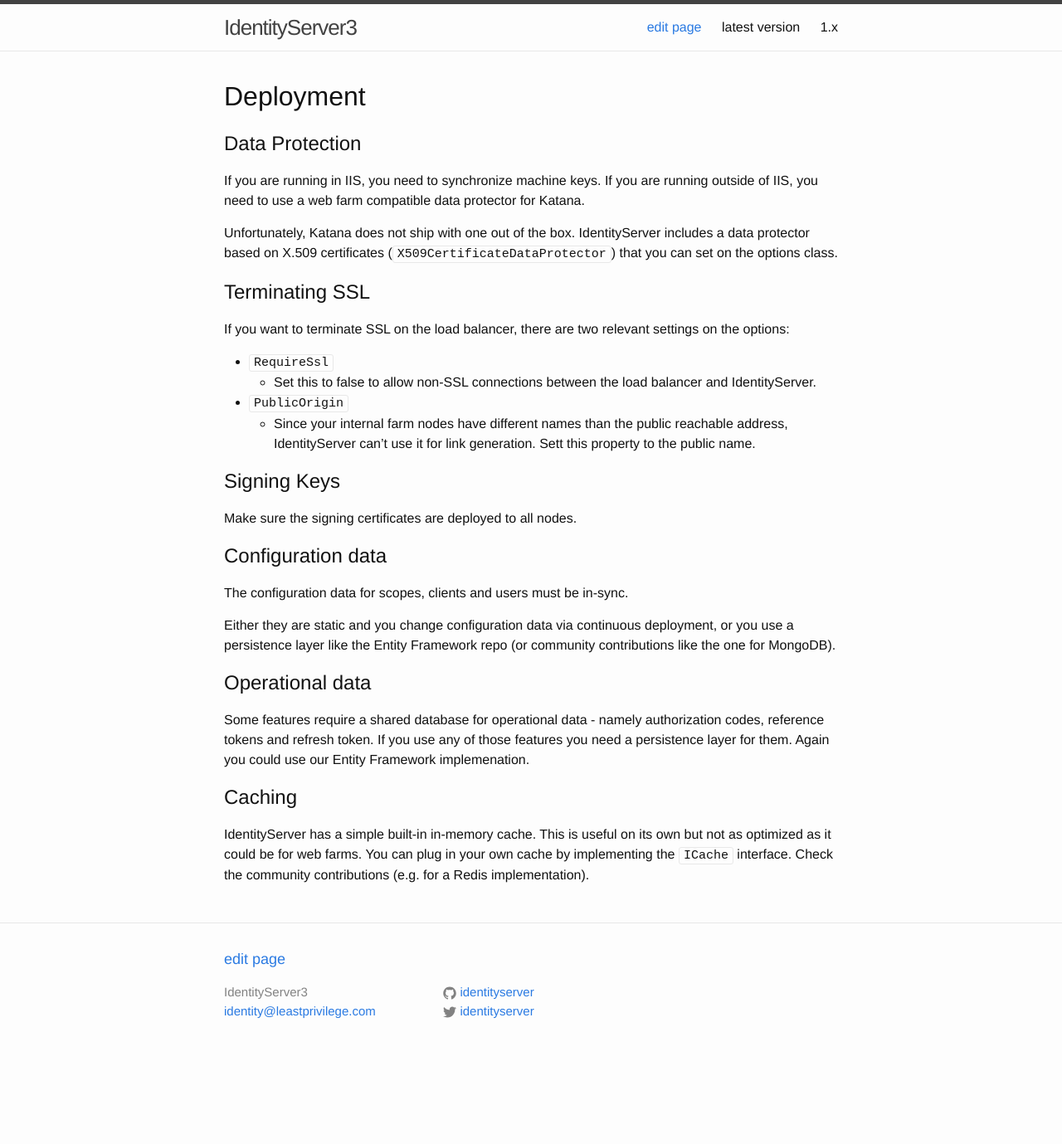
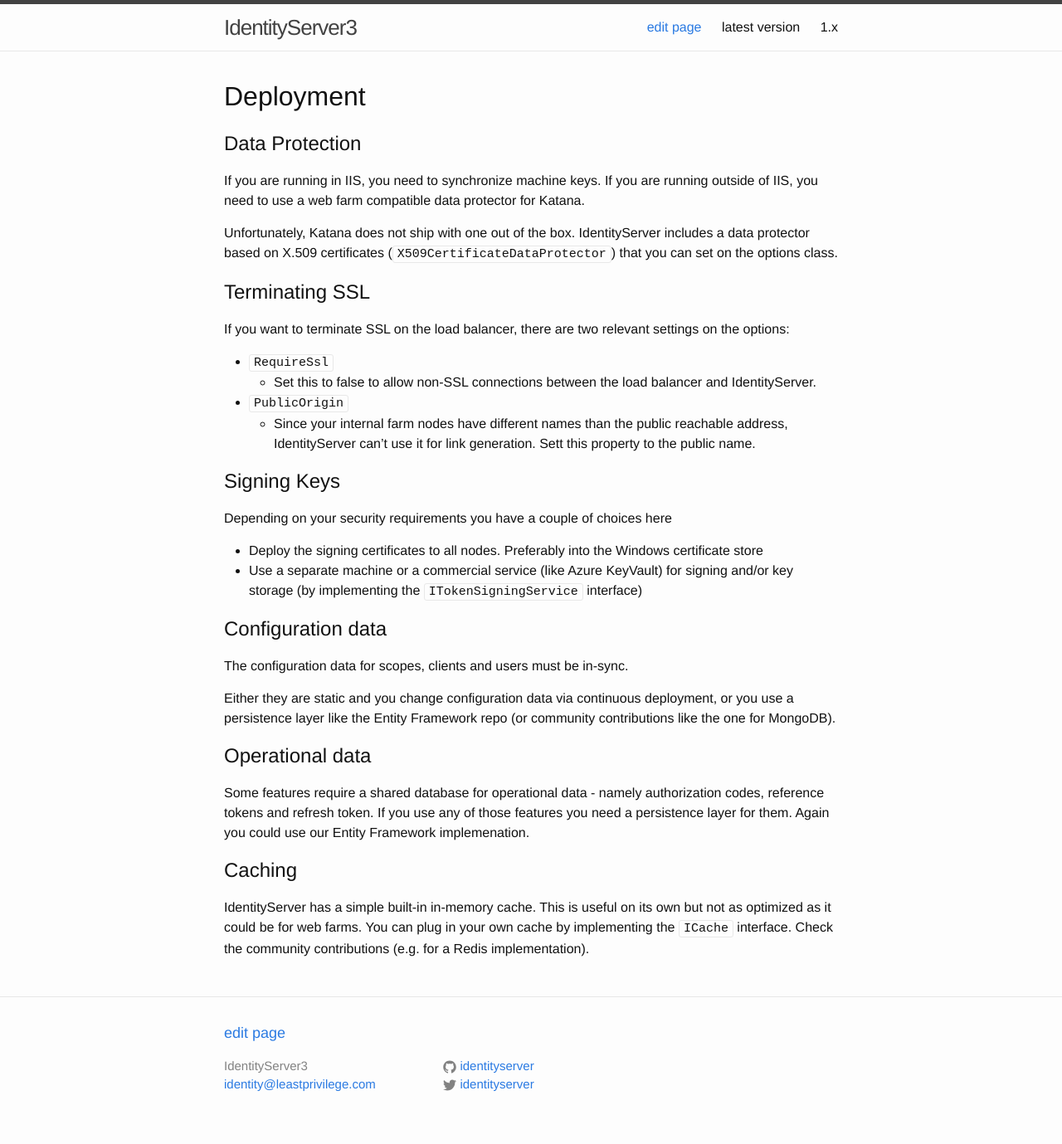
Before and after one commit to IdentityServer/Documentation, a Jekyll site: the page built from docsv2/advanced/deployment.md, in a window 1280 px wide. Shown: the whole page at 83% size. Built offline with Jekyll 4.4.1, drawn with Linux system fonts in a browser that asks for light colours; before the commit the page ends 1290 px from its top, so only the background shows below that.

Commit message:
Update deployment.md

```diff
--- a/docsv2/advanced/deployment.md
+++ b/docsv2/advanced/deployment.md
@@ -24,7 +24,10 @@
 
 ## Signing Keys
 
-Make sure the signing certificates are deployed to all nodes.
+Depending on your security requirements you have a couple of choices here
+
+* Deploy the signing certificates to all nodes. Preferably into the Windows certificate store
+* Use a separate machine or a commercial service (like Azure KeyVault) for signing and/or key storage (by implementing the `ITokenSigningService` interface)
 
 ## Configuration data
 
```
